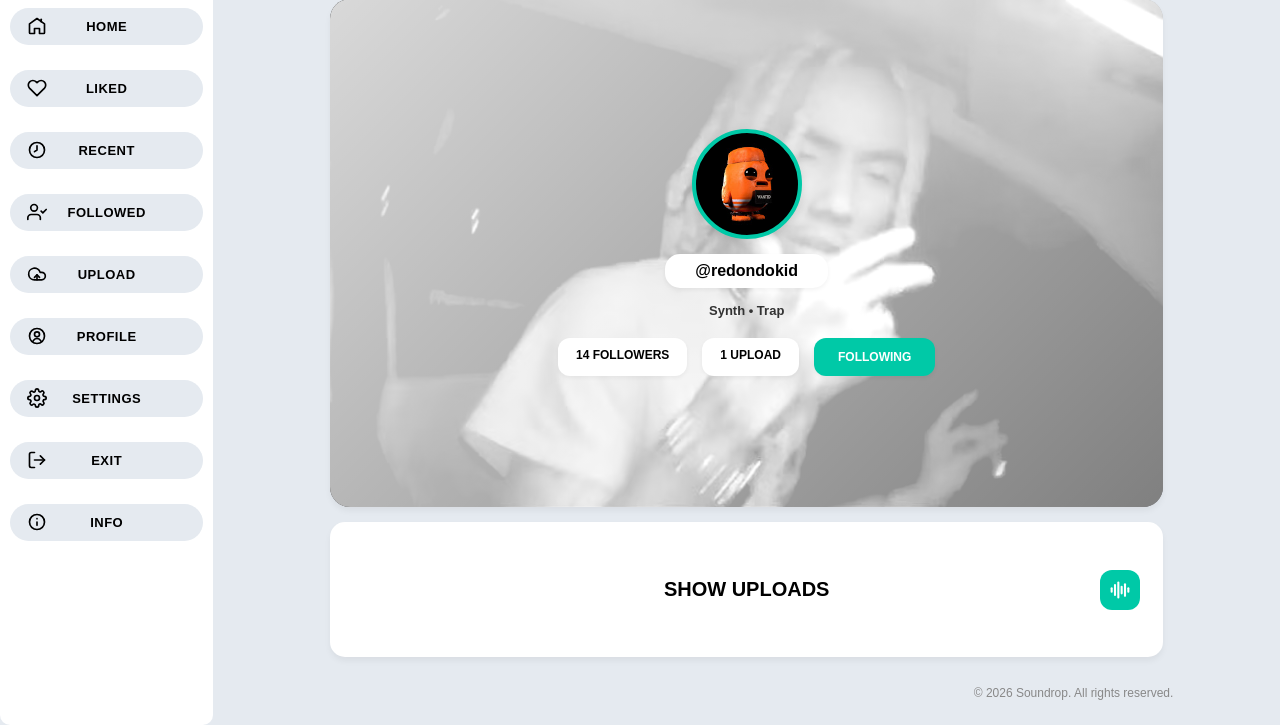
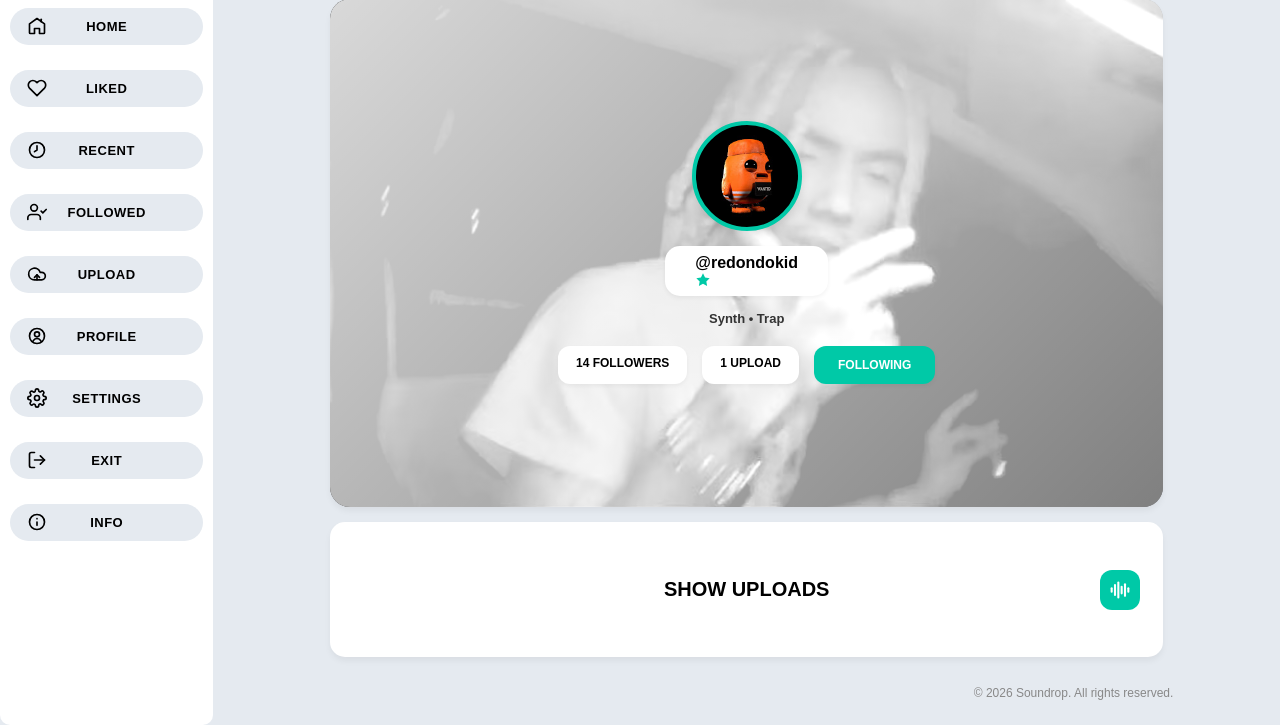
Before and after one commit to franezevel/SOUNDROP, a plain HTML site: page docs/profile_redondokid.html in a window 1280 px wide. Shown: the part 75-800 px from the top of the page. Drawn offline with Linux system fonts and the light colour scheme.

Commit message:
Update profile_redondokid.html

```diff
--- a/docs/profile_redondokid.html
+++ b/docs/profile_redondokid.html
@@ -100,7 +100,11 @@
         <main class="content-area">
             <div class="profile-main-card gradient-1">
                 <div class="profile-avatar profile1"></div>
-                <div class="profile-username-box">@redondokid</div>
+                <div class="profile-username-box">@redondokid
+                    <span class="verified-star">
+                        <svg width="16" height="16" viewBox="0 0 24 24" fill="currentColor" stroke="none">
+                            <polygon points="12 2 15.09 8.26 22 9.27 17 14.14 18.18 21.02 12 17.77 5.82 21.02 7 14.14 2 9.27 8.91 8.26 12 2"/>
+                        </svg></div>
                 <div class="profile-bio">Synth • Trap</div>
                 <div class="profile-stats-row">
                     <div class="profile-stat-pill">14 FOLLOWERS</div>
```
